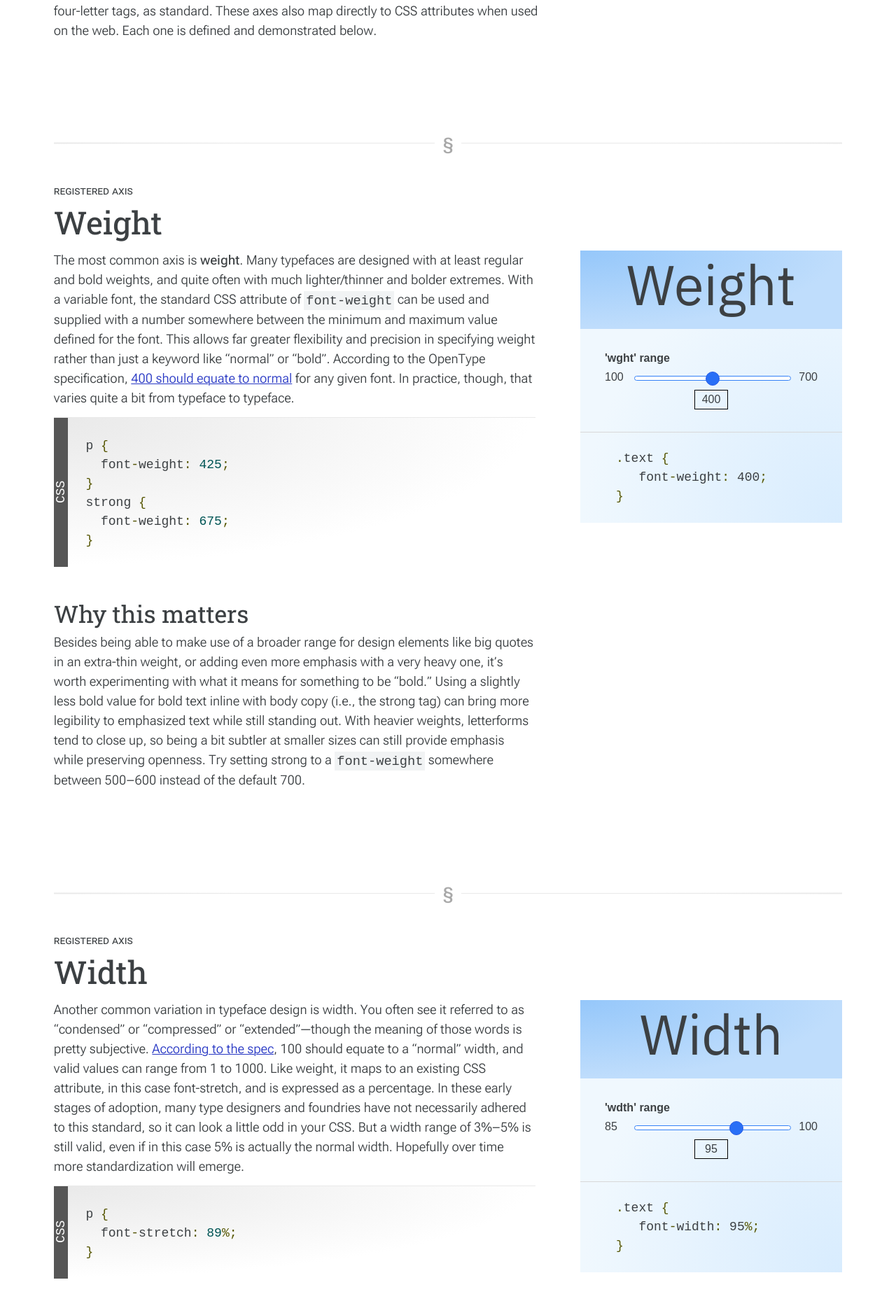
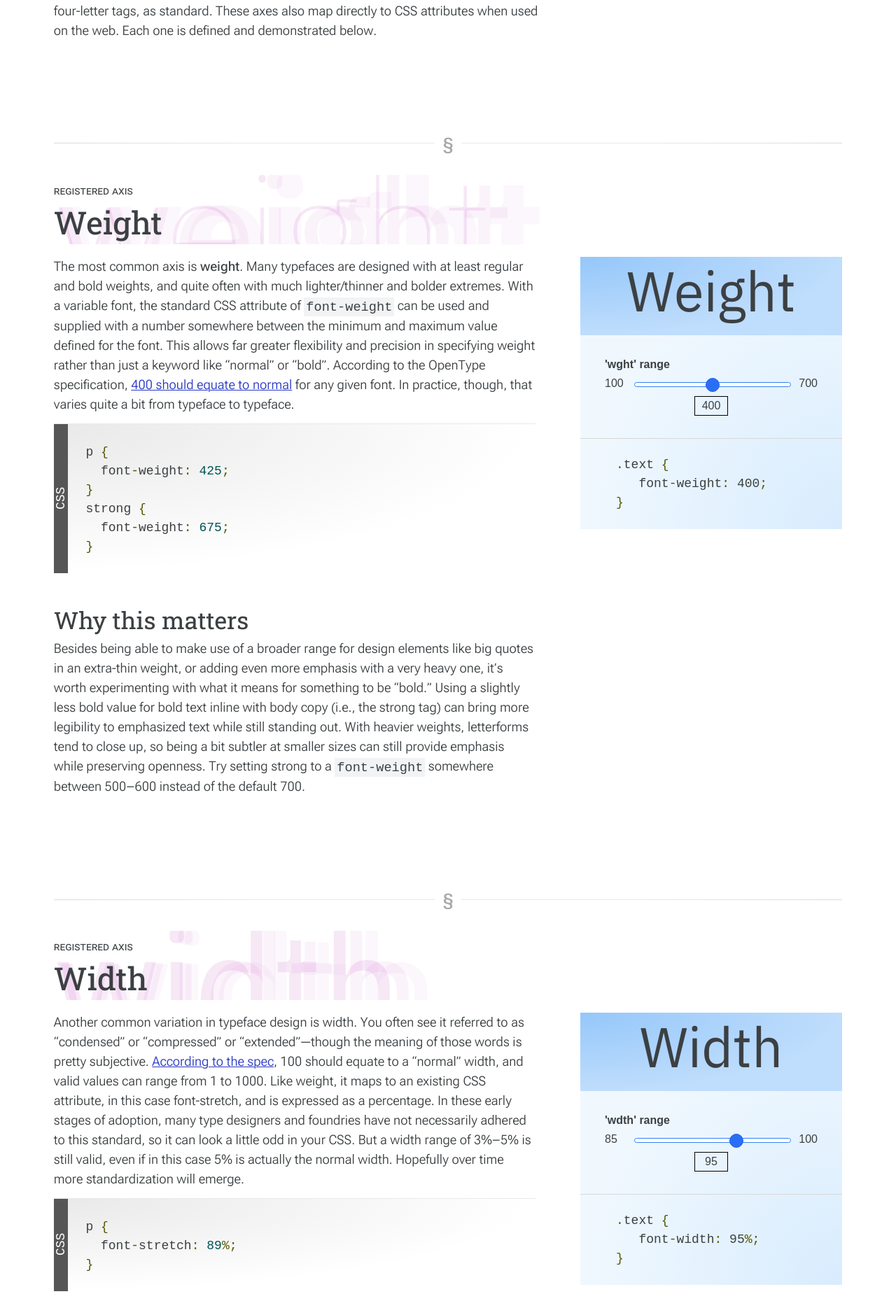
Before and after one commit to jpamental/variable-fonts, a Jekyll site: the page built from pages/about_variable_fonts.html, in a window 1280 px wide. Shown: the part 2041-3920 px from the top of the page at 70% size. Built offline with Jekyll 4.4.1, drawn with Linux system fonts in a browser that asks for light colours; a style sheet for code colours, icons or effects is not loaded.

Commit message:
Updates to axis section styles

```diff
--- a/_includes/beatrice/03-organisms/06-content-section/_content-section.scss
+++ b/_includes/beatrice/03-organisms/06-content-section/_content-section.scss
@@ -49,4 +49,20 @@
       }
     }
   }
+  &--wght {
+    > h2 {
+      background-image: url(../img/hdr_bkgrnd_weight.png);
+      background-repeat: no-repeat;
+      background-size: 100%;
+      padding-bottom: calc( var(--body-text-spacer) / 2 );
+    }
+  }
+  &--wdth {
+    > h2 {
+      background-image: url(../img/hdr_bkgrnd_width.png);
+      background-repeat: no-repeat;
+      background-size: 100%;
+      padding-bottom: calc( var(--body-text-spacer) / 2 );
+    }
+  }
 }
--- a/pages/about_variable_fonts.html
+++ b/pages/about_variable_fonts.html
@@ -48,7 +48,7 @@ permalink: about-variable-fonts
   <p>As mentioned above, the five most commonly agreed upon axes of variation are known as “registered” axes and  and have been accepted by broad consensus, along with their four-letter tags, as standard. These axes also map directly to CSS attributes when used on the web. Each one is defined and demonstrated below.</p>
 
 </section>
-<section class="content-section axis registered" id="wght">
+<section class="content-section axis registered axis--wght" id="wght">
   <hr />
   <h2>Weight</h2>
   <div class="content-section--grid">
@@ -77,7 +77,7 @@ permalink: about-variable-fonts
 </section>
 
 
-<section class="content-section axis registered" id="wdth">
+<section class="content-section axis registered axis--wdth" id="wdth">
     <hr />
     <h2>Width</h2>
     <div class="content-section--grid">
```
Also changed, not shown: assets/css/styles.css, assets/img/hdr_bkgrnd_weight.png (added), assets/img/hdr_bkgrnd_width.png (added), 1 other file.
